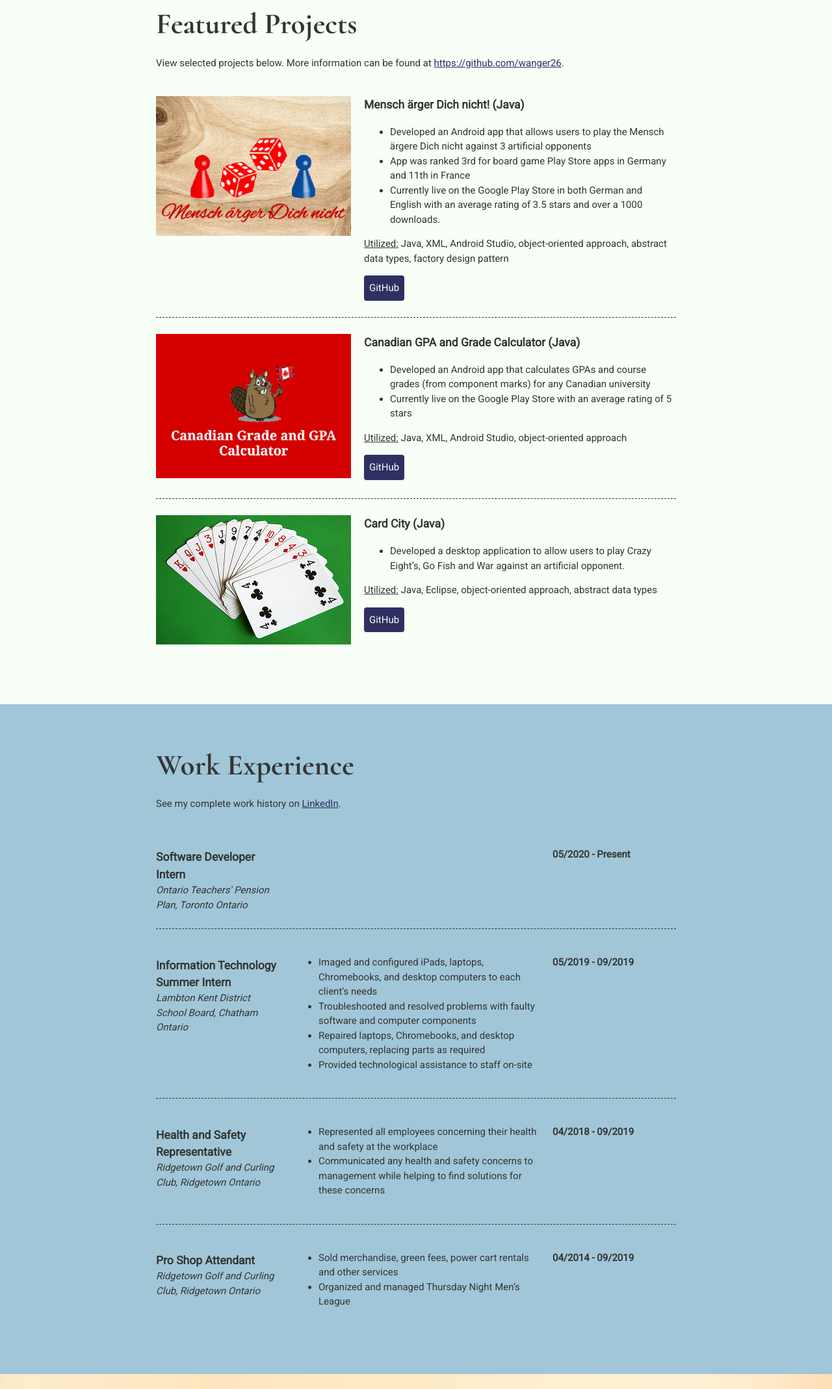
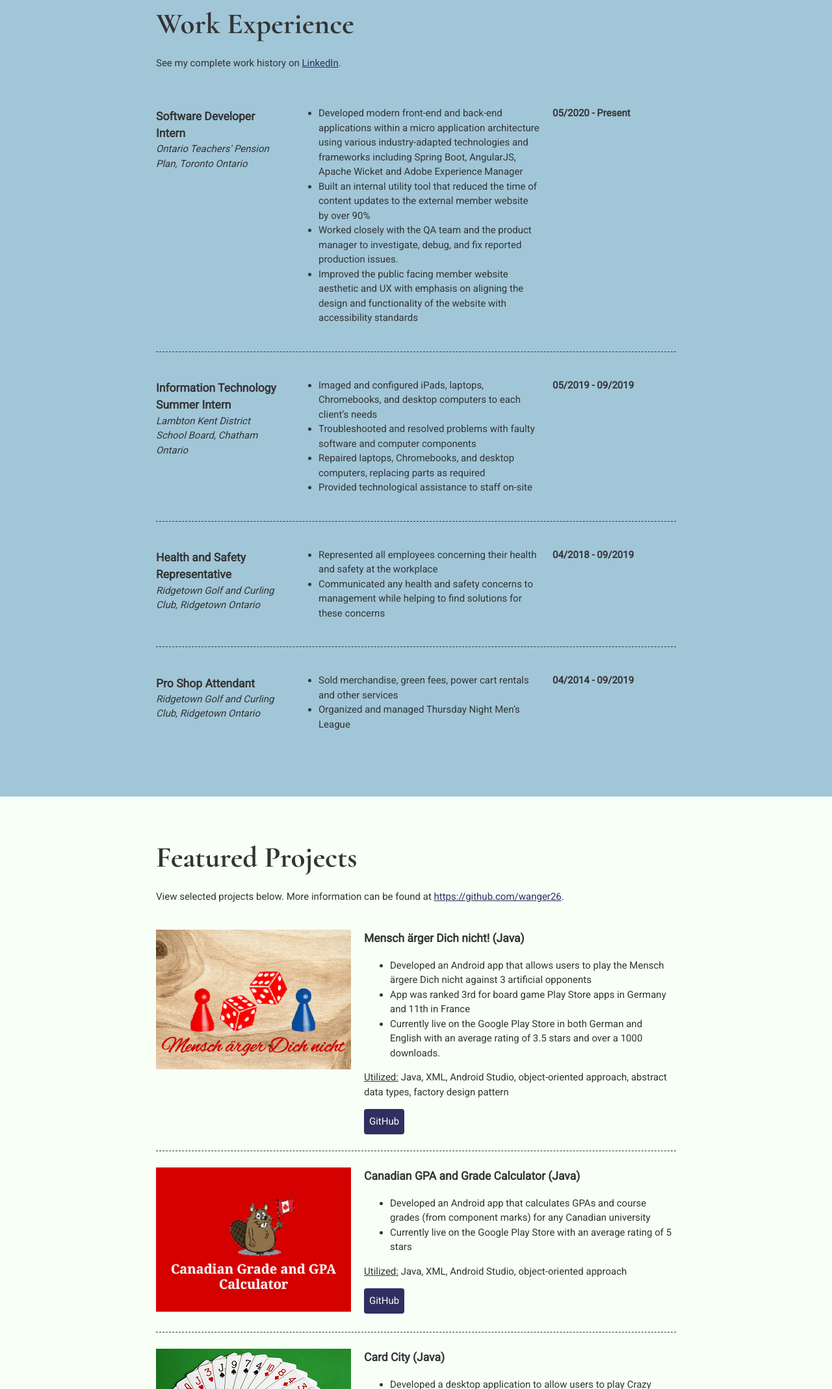
Before and after one commit to wanger26/wanger26.github.io, a plain HTML site: page index.html in a window 1280 px wide. Shown: the part 662-2800 px from the top of the page at 65% size. Drawn offline with Linux system fonts and the light colour scheme.

Commit message:
Updated my work experience and rearranged website

```diff
--- a/index.html
+++ b/index.html
@@ -4,7 +4,8 @@
     <meta charset="UTF-8">
     <meta name="viewport" content="width=device-width, initial-scale=1.0">
     <title>Jakob Wanger</title>
-    <link href="https://fonts.googleapis.com/css2?family=Cormorant:wght@700&family=Roboto&display=swap" rel="stylesheet">
+    <link href="https://fonts.googleapis.com/css2?family=Cormorant:wght@700&family=Roboto&display=swap"
+          rel="stylesheet">
     <link rel="stylesheet" href="css/styles.css">
 </head>
 <body>
@@ -14,72 +15,23 @@
         <div class="content-wrap">
             <h1>Jakob Wanger</h1>
             <h2>Software Developer Intern + Student</h2>
-          <p class = "bio">I am currently working towards a bachelor's degree in Computer Science with a minor in Software Engineering at the University of Western Ontario.</p>
-          <p class = "bio">After spending many years working in the service industry and developing my communication and people skills, I am now working as a Software
-            Developer Intern at Ontario Teachers’ Pension Plan where I have the opportunity to apply the skills I have learned from the classroom to solve
-            real-world problems. Also, in the last couple of years I have developed numerous android mobile apps in my spare time that are currently available
-            on the Google Play Store, with the plan to develop more mobile apps including apps for iOS in the near future.</p>
-          <p class = "bio">After graduation, I hope to pursue a career in software engineering or development, where I will be able to contribute to products that will
-            positively affect millions of people worldwide. Because of this goal, I am constantly in search of opportunities to contribute to the software community
+            <p class="bio">I am currently working towards a bachelor's degree in Computer Science with a minor in
+                Software Engineering at the University of Western Ontario.</p>
+            <p class="bio">After spending many years working in the service industry and developing my communication and
+                people skills, I am now working as a Software
+                Developer Intern at Ontario Teachers’ Pension Plan where I have the opportunity to apply the skills I
+                have learned from the classroom to solve
+                real-world problems. Also, in the last couple of years I have developed numerous android mobile apps in
+                my spare time that are currently available
+                on the Google Play Store, with the plan to develop more mobile apps including apps for iOS in the near
+                future.</p>
+            <p class="bio">After graduation, I hope to pursue a career in software engineering or development, where I
+                will be able to contribute to products that will
+                positively affect millions of people worldwide. Because of this goal, I am constantly in search of
+                opportunities to contribute to the software community
                 as well as to develop my software development/engineering skills.</p>
         </div>
     </header>
-
-      <!-- ********************  PROJECTS / PORTFOLIO  ********************* -->
-      <section class="projects">
-        <div class="content-wrap divider">
-          <h2>Featured Projects</h2>
-          <p>View selected projects below. More information can be found at <a href="https://github.com/wanger26">https://github.com/wanger26</a>.</p>
-
-          <!-- Project 1 -->
-          <section class="project-item">
-            <div class="project-description">
-              <img src="images/madn600.png" alt="Mensch ärger Dich nicht Logo">
-            </div>
-            <div class="project-description">
-              <h3>Mensch ärger Dich nicht! (Java)</h3>
-                <ul>
-                  <li>Developed an Android app that allows users to play the Mensch ärgere Dich nicht against 3 artificial opponents </li>
-                  <li>App was ranked 3rd for board game Play Store apps in Germany and 11th in France </li>
-                  <li>Currently live on the Google Play Store in both German and English with an average rating of 3.5 stars and over a 1000 downloads. </li>
-                </ul>
-                <p> <u> Utilized:</u> Java, XML, Android Studio, object-oriented approach, abstract data types, factory design pattern</p>
-                <a class="btn" href="https://github.com/wanger26/Mensch-arger-dich-Nicht" target="_blank">GitHub</a>
-            </div>
-          </section>
-
-          <!-- Project 2 -->
-          <section class="project-item">
-            <div class="project-details">
-              <img src="images/cgpc600.png" alt="Canadian GPA and Grade Calculator Logo">
-            </div>
-            <div class="project-description">
-              <h3>Canadian GPA and Grade Calculator (Java)</h3>
-                <ul>
-                  <li>Developed an Android app that calculates GPAs and course grades (from component marks) for any Canadian university </li>
-                  <li>Currently live on the Google Play Store with an average rating of 5 stars </li>
-                </ul>
-              <p> <u> Utilized:</u> Java, XML, Android Studio, object-oriented approach</p>
-              <a class="btn" href="https://github.com/wanger26/Canadian-GPA-and-Grade-Calculator-Android-App" target="_blank">GitHub</a>
-          </div>
-          </section>
-
-          <!-- Project 3 -->
-          <section class="project-item">
-            <div class="project-details">
-              <img src="images/cc300.png" alt="Card City Logo">
-            </div>
-            <div class="project-description">
-              <h3>Card City (Java)</h3>
-                <ul>
-                  <li>Developed a desktop application to allow users to play Crazy Eight’s, Go Fish and War against an artificial opponent. </li>
-                </ul>
-                <p> <u> Utilized:</u> Java, Eclipse, object-oriented approach, abstract data types</p>
-                <a class="btn" href="https://github.com/wanger26/CardCity" target="_blank">GitHub</a>
-            </div>
-          </section>
-        </div>
-      </section>
 
     <!-- ***********************  WORK EXPERIENCE  *********************** -->
     <section class="work-experience item-details">
@@ -92,10 +44,26 @@
                 <div class="job-details">
                     <h3>Software Developer Intern</h3>
                     <p>Ontario Teachers' Pension Plan, Toronto Ontario</p>
-
                 </div>
                 <div class="date">
                     <p>05/2020 - Present</p>
+                </div>
+                <div class="job-summary">
+                    <ul>
+                        <li>Developed modern front-end and back-end applications within a micro application architecture
+                            using various industry-adapted technologies and frameworks including Spring Boot, AngularJS,
+                            Apache Wicket and Adobe Experience Manager
+                        </li>
+                        <li>Built an internal utility tool that reduced the time of content updates to the external
+                            member website by over 90%
+                        </li>
+                        <li>Worked closely with the QA team and the product manager to investigate, debug, and fix
+                            reported production issues.
+                        </li>
+                        <li>Improved the public facing member website aesthetic and UX with emphasis on aligning the
+                            design and functionality of the website with accessibility standards
+                        </li>
+                    </ul>
                 </div>
             </section>
 
@@ -104,17 +72,19 @@
                 <div class="job-details">
                     <h3>Information Technology Summer Intern</h3>
                     <p>Lambton Kent District School Board, Chatham Ontario</p>
-
                 </div>
                 <div class="date">
                     <p>05/2019 - 09/2019</p>
                 </div>
                 <div class="job-summary">
                     <ul>
-                <li>Imaged and configured iPads, laptops, Chromebooks, and desktop computers to each client’s needs </li>
-                <li>Troubleshooted and resolved problems with faulty software and computer components </li>
-                <li>Repaired laptops, Chromebooks, and desktop computers, replacing parts as required </li>
-                <li>Provided technological assistance to staff on-site </li>
+                        <li>Imaged and configured iPads, laptops, Chromebooks, and desktop computers to each client’s
+                            needs
+                        </li>
+                        <li>Troubleshooted and resolved problems with faulty software and computer components</li>
+                        <li>Repaired laptops, Chromebooks, and desktop computers, replacing parts as required</li>
+                        <li>Provided technological assistance to staff on-site</li>
+                    </ul>
                 </div>
             </section>
 
@@ -129,8 +99,10 @@
                 </div>
                 <div class="job-summary">
                     <ul>
-                <li>Represented all employees concerning their health and safety at the workplace </li>
-                <li>Communicated any health and safety concerns to management while helping to find solutions for these concerns</li>
+                        <li>Represented all employees concerning their health and safety at the workplace</li>
+                        <li>Communicated any health and safety concerns to management while helping to find solutions
+                            for these concerns
+                        </li>
                     </ul>
                 </div>
             </section>
@@ -154,6 +126,73 @@
         </div>
     </section>
 
+    <!-- ********************  PROJECTS / PORTFOLIO  ********************* -->
+    <section class="projects">
+        <div class="content-wrap divider">
+            <h2>Featured Projects</h2>
+            <p>View selected projects below. More information can be found at <a href="https://github.com/wanger26">https://github.com/wanger26</a>.
+            </p>
+
+            <!-- Project 1 -->
+            <section class="project-item">
+                <div class="project-description">
+                    <img src="images/madn600.png" alt="Mensch ärger Dich nicht Logo">
+                </div>
+                <div class="project-description">
+                    <h3>Mensch ärger Dich nicht! (Java)</h3>
+                    <ul>
+                        <li>Developed an Android app that allows users to play the Mensch ärgere Dich nicht against 3
+                            artificial opponents
+                        </li>
+                        <li>App was ranked 3rd for board game Play Store apps in Germany and 11th in France</li>
+                        <li>Currently live on the Google Play Store in both German and English with an average rating of
+                            3.5 stars and over a 1000 downloads.
+                        </li>
+                    </ul>
+                    <p><u> Utilized:</u> Java, XML, Android Studio, object-oriented approach, abstract data types,
+                        factory design pattern</p>
+                    <a class="btn" href="https://github.com/wanger26/Mensch-arger-dich-Nicht" target="_blank">GitHub</a>
+                </div>
+            </section>
+
+            <!-- Project 2 -->
+            <section class="project-item">
+                <div class="project-details">
+                    <img src="images/cgpc600.png" alt="Canadian GPA and Grade Calculator Logo">
+                </div>
+                <div class="project-description">
+                    <h3>Canadian GPA and Grade Calculator (Java)</h3>
+                    <ul>
+                        <li>Developed an Android app that calculates GPAs and course grades (from component marks) for
+                            any Canadian university
+                        </li>
+                        <li>Currently live on the Google Play Store with an average rating of 5 stars</li>
+                    </ul>
+                    <p><u> Utilized:</u> Java, XML, Android Studio, object-oriented approach</p>
+                    <a class="btn" href="https://github.com/wanger26/Canadian-GPA-and-Grade-Calculator-Android-App"
+                       target="_blank">GitHub</a>
+                </div>
+            </section>
+
+            <!-- Project 3 -->
+            <section class="project-item">
+                <div class="project-details">
+                    <img src="images/cc300.png" alt="Card City Logo">
+                </div>
+                <div class="project-description">
+                    <h3>Card City (Java)</h3>
+                    <ul>
+                        <li>Developed a desktop application to allow users to play Crazy Eight’s, Go Fish and War
+                            against an artificial opponent.
+                        </li>
+                    </ul>
+                    <p><u> Utilized:</u> Java, Eclipse, object-oriented approach, abstract data types</p>
+                    <a class="btn" href="https://github.com/wanger26/CardCity" target="_blank">GitHub</a>
+                </div>
+            </section>
+        </div>
+    </section>
+
     <!-- ******************  EDUCATION & CERTIFICATIONS ****************** -->
     <section class="education item-details">
         <div class="content-wrap">
@@ -162,7 +201,7 @@
             <section>
                 <div class="school">
                     <div>
-                <h3 >Bachelor of Science (BSc) – Honors Specialization Computer Science</h3>
+                        <h3>Bachelor of Science (BSc) – Honors Specialization Computer Science</h3>
                         <p>Western University, London, Ontario</p>
                     </div>
                     <div class="graduation">
```
Lines whose indentation alone changed are shown as unchanged.
